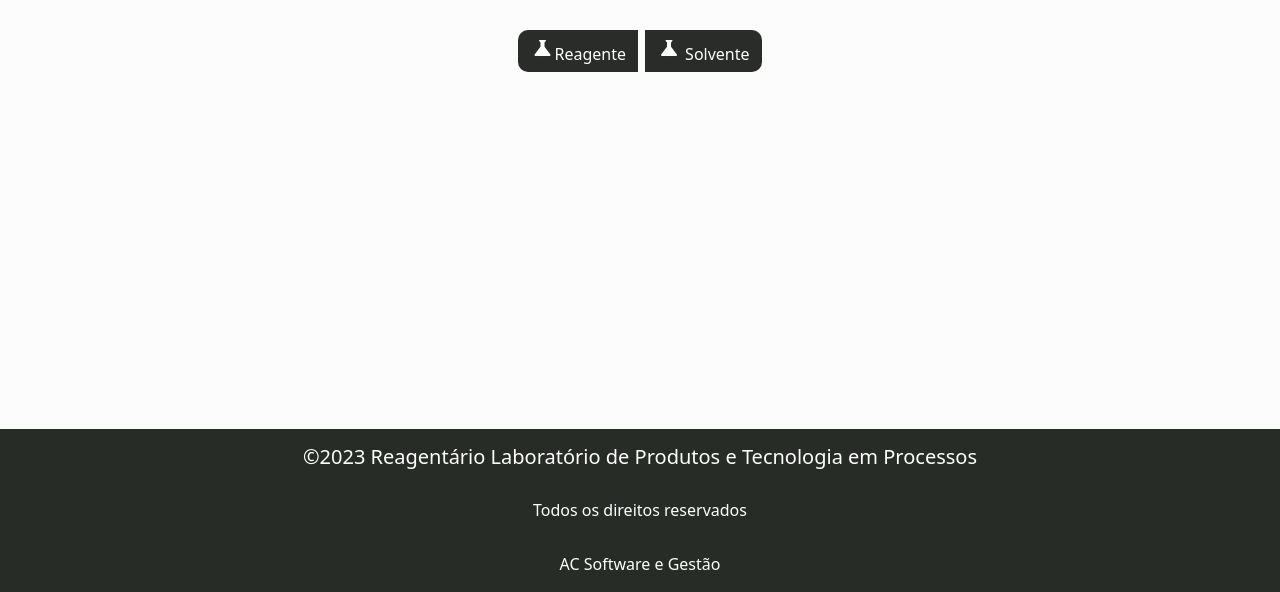
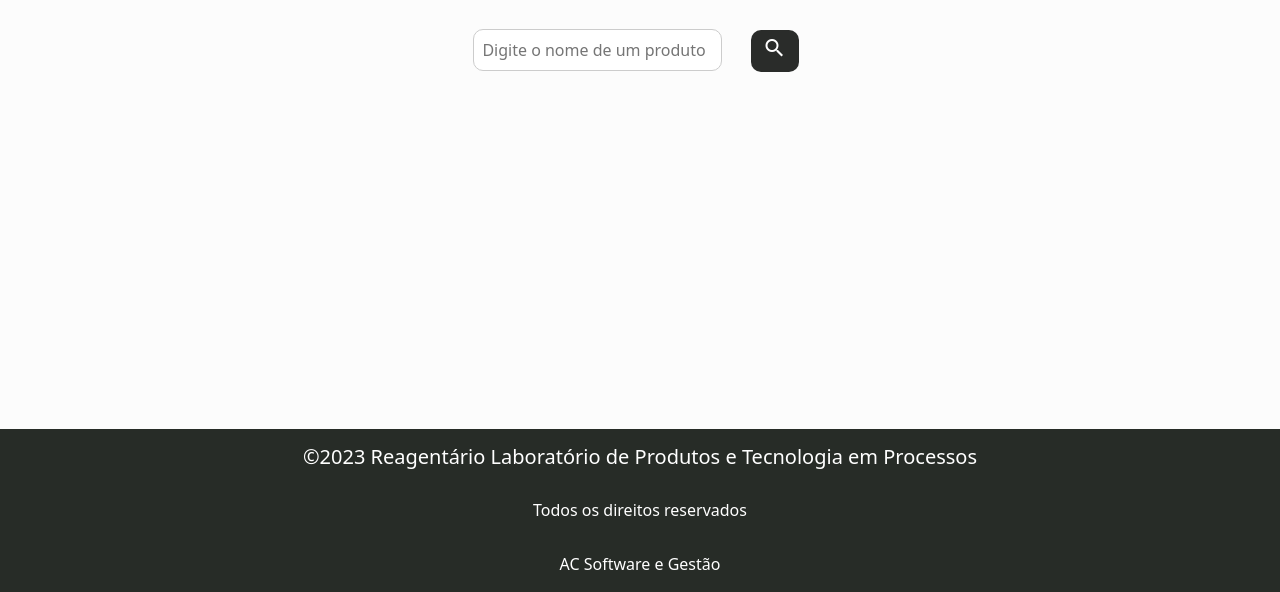
Before and after one commit to alessacrvlh/estoquereagente, a website: page search.html in a window 1280 px wide. Shown: the part 208-800 px from the top of the page. Drawn offline with nearby package versions, Linux system fonts and the light colour scheme.

Commit message:
melhorias na search

```diff
--- a/search.html
+++ b/search.html
@@ -96,15 +96,10 @@
   <div class="container mt-5">
     <h2 class="header-title">O que você busca hoje?</h2>
   </div>
-  <div class="mb-3 d-flex justify-content-center align-items-center">
-    <div class="btn-group" role="group" aria-label="Tipo de Produto">
-        <button type="button" class="btn btn-primary" onclick="setTipo('reagente')"> <i class="material-icons">science</i>Reagente</button>
-        <button type="button" class="btn btn-primary" onclick="setTipo('solvente')">
-            <i class="material-icons">science</i> Solvente
-        </button>
+    <div class="search-container">
+    <input type="text" class="search-input" id="termoPesquisa" placeholder="Digite o nome de um produto">
+    <button type="button" class="btn btn-primary" onclick="pesquisar()"><i class="material-icons">search</i></button>
     </div>
-</div>
-
 
   <footer class="fixed-bottom" id="mainFooter">
     <p>
```
